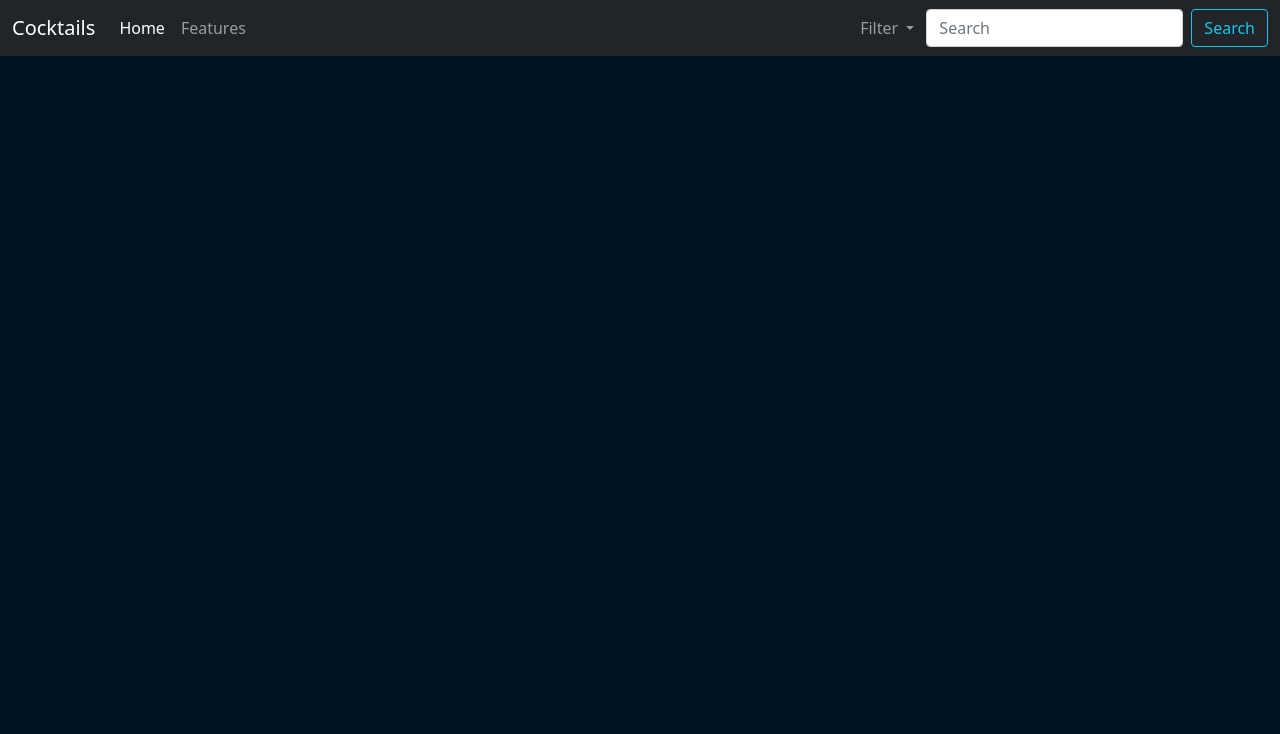
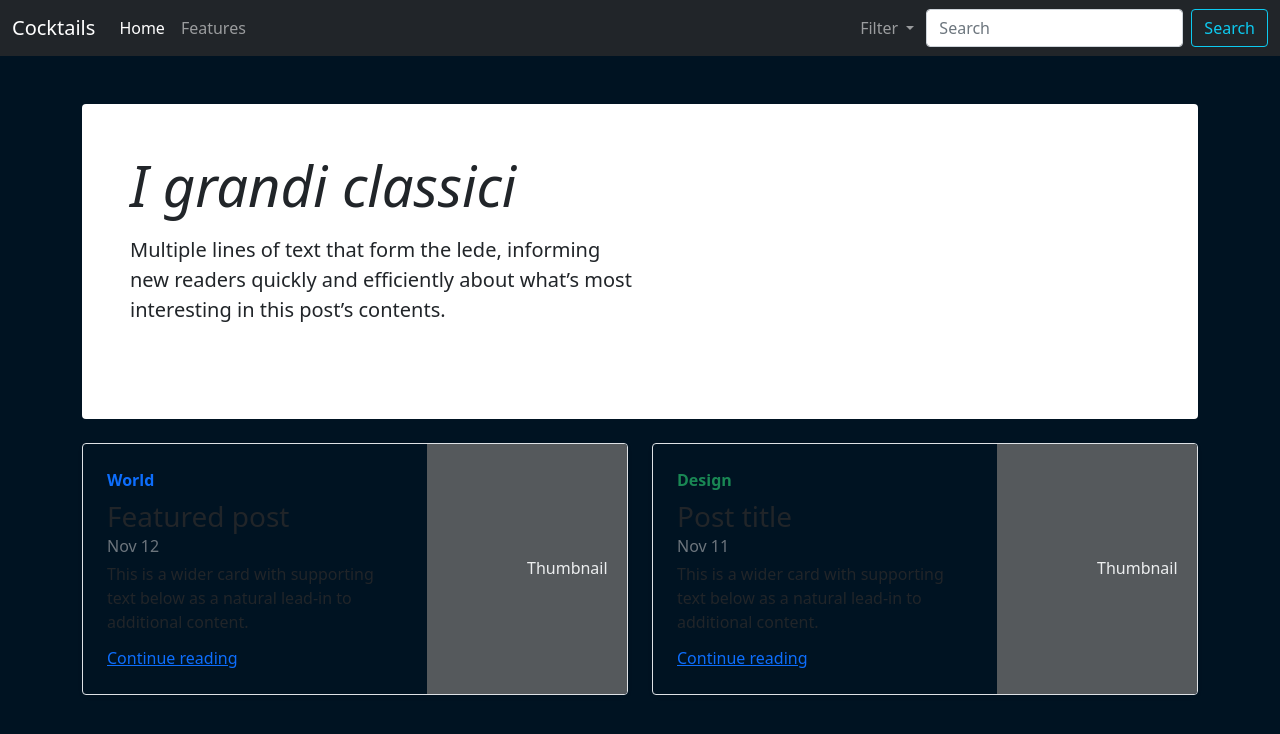
Before and after one commit to Buch04/Buch04.github.io, a plain HTML site: page index.html in a window 1280 px wide. Drawn offline with nearby package versions, Linux system fonts and the light colour scheme.

Commit message:
quarto commit

```diff
--- a/index.html
+++ b/index.html
@@ -54,6 +54,52 @@
         </div>
     </nav>
 
+    <!-- main page -->
+
+    <main id = "mainPage" class="container">
+        <div class="p-4 p-md-5 mb-4 text-dark rounded bg-white mt-5">
+          <div class="col-md-6 px-0">
+            <h1 class="display-4 fst-italic">I grandi classici</h1>
+            <p class="lead my-3">Multiple lines of text that form the lede, informing new readers quickly and efficiently about what’s most interesting in this post’s contents.</p>
+            <p class="lead mb-0"><a href="#" class="text-white fw-bold">Continue reading...</a></p>
+          </div>
+        </div>
+
+        <div class="row mb-2">
+          <div class="col-md-6">
+            <div class="row g-0 border rounded overflow-hidden flex-md-row mb-4 shadow-sm h-md-250 position-relative">
+              <div class="col p-4 d-flex flex-column position-static">
+                <strong class="d-inline-block mb-2 text-primary">World</strong>
+                <h3 class="mb-0">Featured post</h3>
+                <div class="mb-1 text-muted">Nov 12</div>
+                <p class="card-text mb-auto">This is a wider card with supporting text below as a natural lead-in to additional content.</p>
+                <a href="#" class="stretched-link">Continue reading</a>
+              </div>
+              <div class="col-auto d-none d-lg-block">
+                <svg class="bd-placeholder-img" width="200" height="250" xmlns="http://www.w3.org/2000/svg" role="img" aria-label="Placeholder: Thumbnail" preserveAspectRatio="xMidYMid slice" focusable="false"><title>Placeholder</title><rect width="100%" height="100%" fill="#55595c"></rect><text x="50%" y="50%" fill="#eceeef" dy=".3em">Thumbnail</text></svg>
+
+              </div>
+            </div>
+          </div>
+          <div class="col-md-6">
+            <div class="row g-0 border rounded overflow-hidden flex-md-row mb-4 shadow-sm h-md-250 position-relative">
+              <div class="col p-4 d-flex flex-column position-static">
+                <strong class="d-inline-block mb-2 text-success">Design</strong>
+                <h3 class="mb-0">Post title</h3>
+                <div class="mb-1 text-muted">Nov 11</div>
+                <p class="mb-auto">This is a wider card with supporting text below as a natural lead-in to additional content.</p>
+                <a href="#" class="stretched-link">Continue reading</a>
+              </div>
+              <div class="col-auto d-none d-lg-block">
+                <svg class="bd-placeholder-img" width="200" height="250" xmlns="http://www.w3.org/2000/svg" role="img" aria-label="Placeholder: Thumbnail" preserveAspectRatio="xMidYMid slice" focusable="false"><title>Placeholder</title><rect width="100%" height="100%" fill="#55595c"></rect><text x="50%" y="50%" fill="#eceeef" dy=".3em">Thumbnail</text></svg>
+
+              </div>
+            </div>
+          </div>
+        </div>
+
+      </main>
+
     <!-- Caricamento -->
     <div id="caricamento" class=""></div>
 
--- a/main.js
+++ b/main.js
@@ -25,6 +25,7 @@ function searchType(n) {
 function popolateCard() {
     var i = 0;
     research = 'https://www.thecocktaildb.com/api/json/v1/1/' + type + search.value + '';
+    document.getElementById("mainPage").textContent = null;
     document.getElementById("caricamento").className = "dots position-absolute top-50 start-50";
     fetch('https://www.thecocktaildb.com/api/json/v1/1/' + type + search.value + '', { method: "GET" })
         .then(response => response.json())
```
